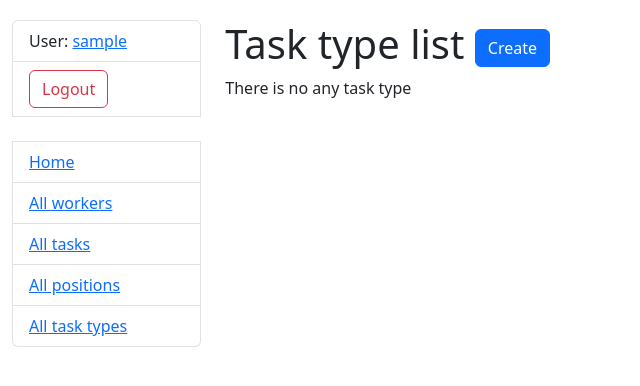
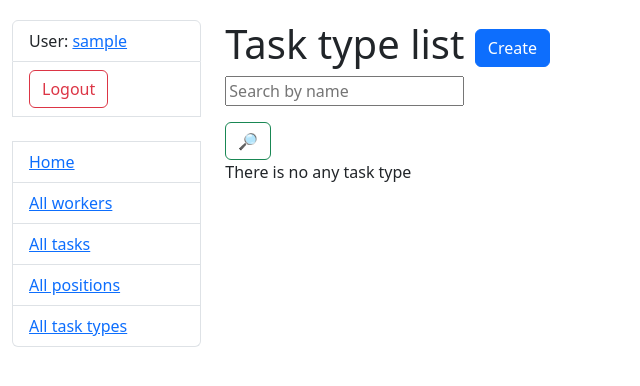
Before and after one commit to Meksim-fesh/it-company-task-manager, a Django app: page /task_types/ in a window 1280 px wide. Shown: the top 386 px of the page, without its empty margins (0-640 px from the left). Run offline with Django 5.2, Linux system fonts and the light colour scheme; the visitor is signed in with stand-in values (Sample User, id 1); data that the repository does not hold is empty.

Commit message:
Add a search bar to the task type list page for searching the types by name

```diff
--- a/task_manager/forms.py
+++ b/task_manager/forms.py
@@ -79,3 +79,16 @@ class PositionNameSearchForm(forms.Form):
             }
         )
     )
+
+
+class TaskTypeNameSearchForm(forms.Form):
+    name = forms.CharField(
+        max_length=256,
+        required=False,
+        label="",
+        widget=forms.TextInput(
+            attrs={
+                "placeholder": "Search by name"
+            }
+        )
+    )
--- a/task_manager/views.py
+++ b/task_manager/views.py
@@ -10,6 +10,7 @@ from task_manager.forms import (
     PositionNameSearchForm,
     TaskForm,
     TaskNameSearchForm,
+    TaskTypeNameSearchForm,
     WorkerForm,
     WorkerUpdateForm,
     WorkerUsernameSearchForm
@@ -131,6 +132,23 @@ class TaskTypeListView(LoginRequiredMixin, generic.ListView):
     template_name = "task_manager/task_type_list.html"
     context_object_name = "task_type_list"
 
+    def get_context_data(self, *, object_list=None, **kwargs):
+        context = super(TaskTypeListView, self).get_context_data(**kwargs)
+        name = self.request.GET.get("name", "")
+        context["search_form"] = TaskTypeNameSearchForm(
+            initial={"name": name},
+        )
+        return context
+
+    def get_queryset(self):
+        queryset = super().get_queryset()
+        form = TaskTypeNameSearchForm(self.request.GET)
+        if form.is_valid():
+            return queryset.filter(
+                name__icontains=form.cleaned_data["name"]
+            )
+        return queryset
+
 
 class TaskTypeCreateView(LoginRequiredMixin, generic.CreateView):
     model = TaskType
--- a/templates/task_manager/task_type_list.html
+++ b/templates/task_manager/task_type_list.html
@@ -10,6 +10,10 @@
     </a>
   </h1>
 
+  <form action="" method="get" class="form-inline">
+    {{ search_form.as_p }}
+    <input type="submit" value="🔎" class="btn btn-outline-success">
+  </form>
 
   {% if task_type_list %}
 
```
